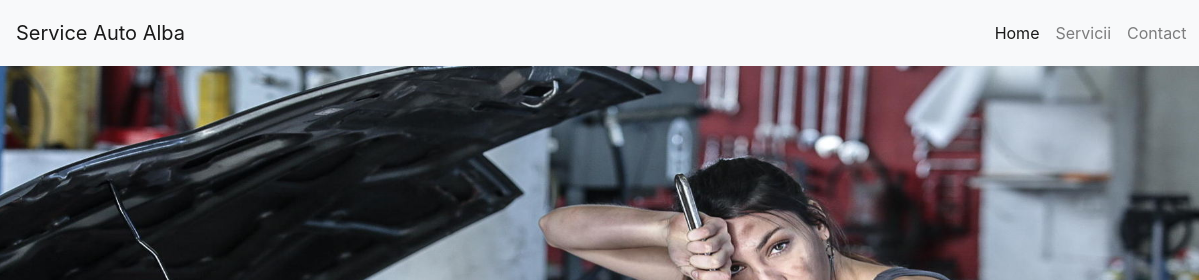
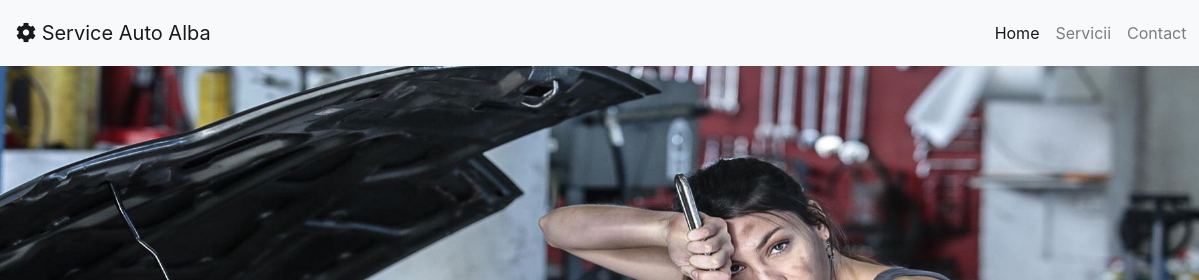
Before and after one commit to SuciuAlin/ServiceAuto, a plain HTML site: page index.html in a window 1280 px wide. Shown: the top 280 px of the page, 0-1199 px from the left. Drawn offline with nearby package versions, Linux system fonts and the light colour scheme; some packages are replaced by stand-ins of ours.

Commit message:
Demo Service Auto

```diff
--- a/index.html
+++ b/index.html
@@ -44,7 +44,7 @@
     <body>
 
         <nav class="navbar fixed-top navbar-expand-md navbar-light bg-light">
-            <a class="navbar-brand" href="#">Service Auto Alba</a>
+            <a class="navbar-brand" href="#"><i class="fas fa-cog"></i> Service Auto Alba</a>
             <button class="navbar-toggler" type="button" data-toggle="collapse" data-target="#navbarSupportedContent" aria-controls="navbarSupportedContent" aria-expanded="false" aria-label="Toggle navigation">
               <span class="navbar-toggler-icon"></span>
             </button>
```
